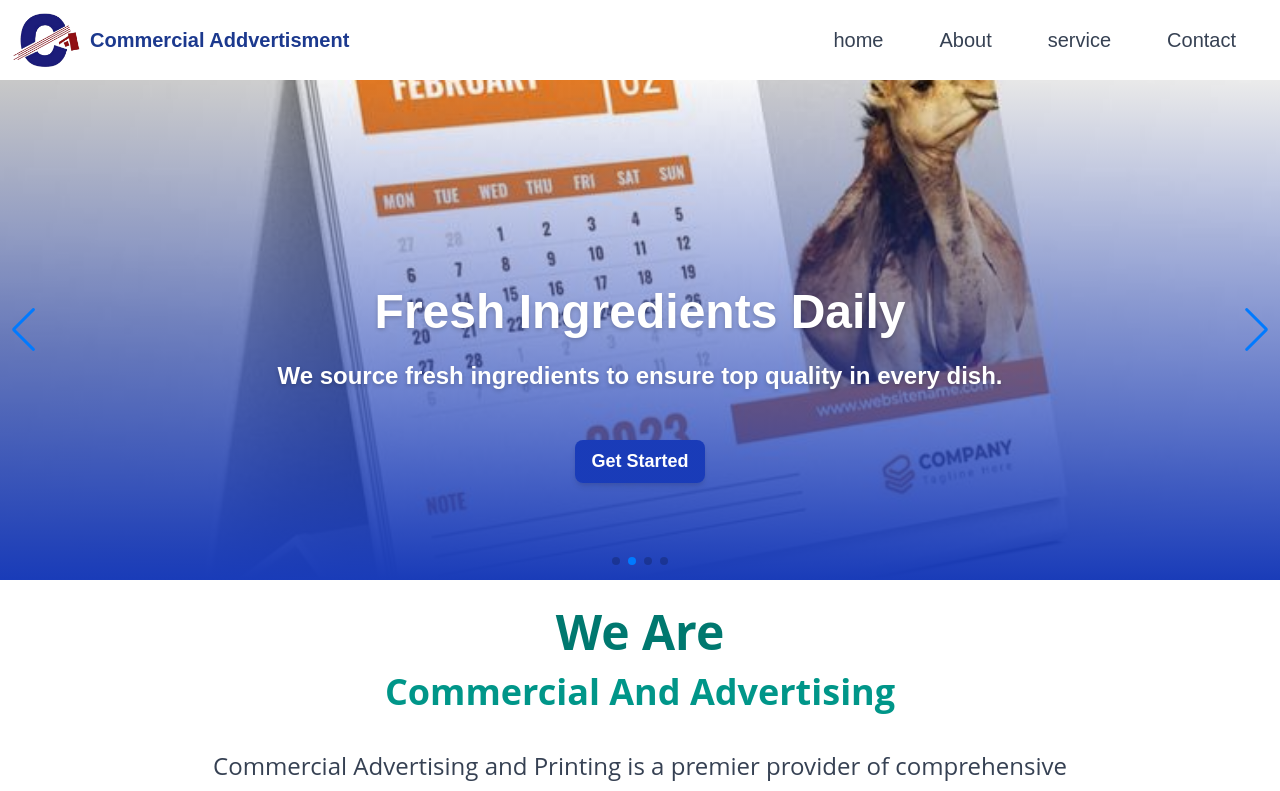
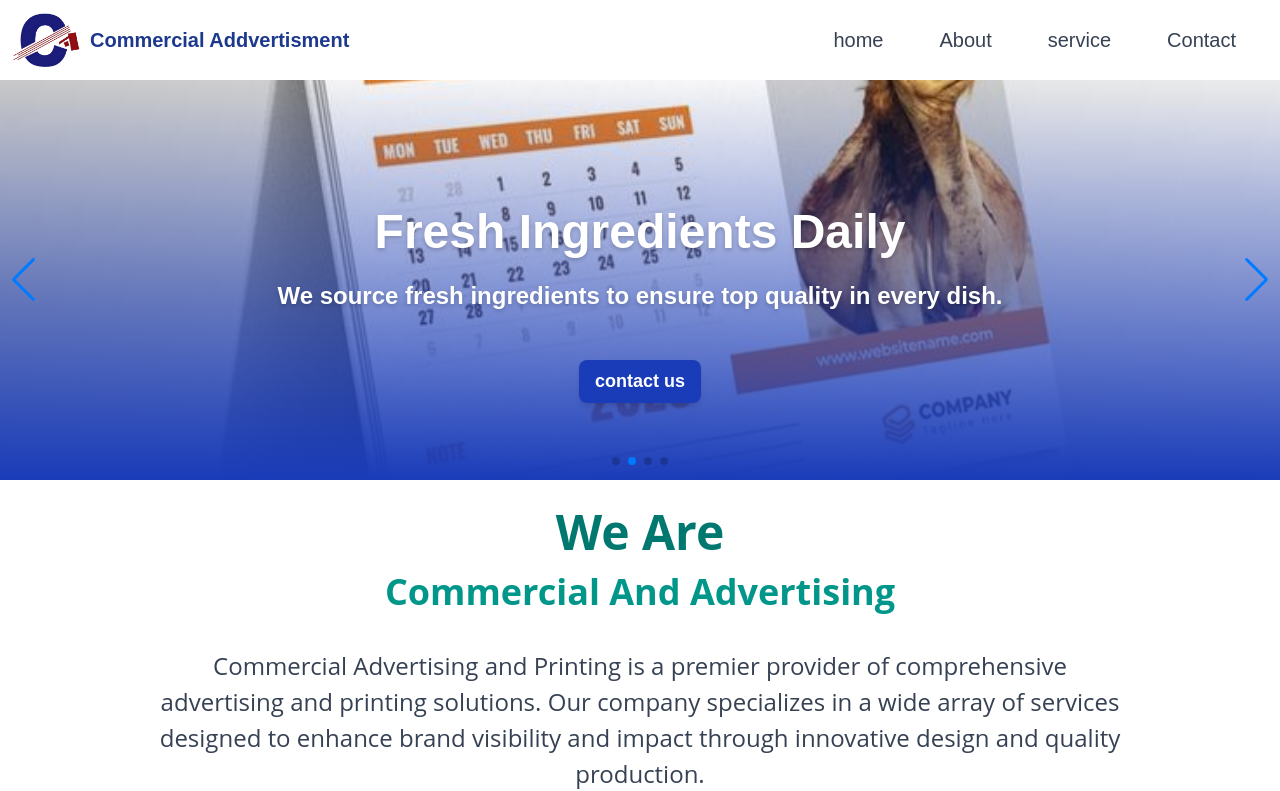
Before and after one commit to foziakassa/commercial-advertisement-web, a Next.js app: page / in a window 1280 px wide. Shown: the top 791 px of the page. Built offline with nearby package versions, Linux system fonts and the light colour scheme.

Commit message:
home page done

```diff
--- a/src/component/home/page.tsx
+++ b/src/component/home/page.tsx
@@ -70,7 +70,7 @@ const HomePage: React.FC = () => {
         {apiData.map((slide, index) => (
           <SwiperSlide key={index}>
             <div
-              className="top-0 left-0 w-full relative bg-cover bg-center h-[500px] overflowX-hidden"
+              className="top-0 left-0 w-full relative bg-cover bg-center h-[400px] overflowX-hidden"
               style={{
                 backgroundImage: `url('${slide.cover}')`,
                 width: '100vw',
@@ -79,10 +79,10 @@ const HomePage: React.FC = () => {
             >
               <div className="absolute bottom-0 left-0 w-full h-full bg-gradient-to-b from-transparent to-blue-800"></div>
               <div className="relative h-full">
-                <section className="max-w-5xl pt-52 pb-24 mx-auto text-white body-font">
+                <section className="max-w-5xl pt-52 pb-24 mx-auto text-white body-font -mt-20">
                   <div className="flex flex-col items-center justify-center h-full px-4">
                     <h1
-                      className="text-3xl md:text-5xl text-white font-bold text-center mb-6 animate__animated"
+                      className="text-3xl md:text-5xl text-white font-bold text-center justify-center mb-6 animate__animated"
                       style={{
                         textShadow: '0px 2px 4px rgba(0, 0, 0, 0.2)',
                         animation: 'float 2s infinite',
@@ -108,7 +108,7 @@ const HomePage: React.FC = () => {
                         }}
                         onClick={handleGetStartedClick}
                       >
-                        Get Started
+                        contact us
                       </button>
                     </div>
                   </div>
```
